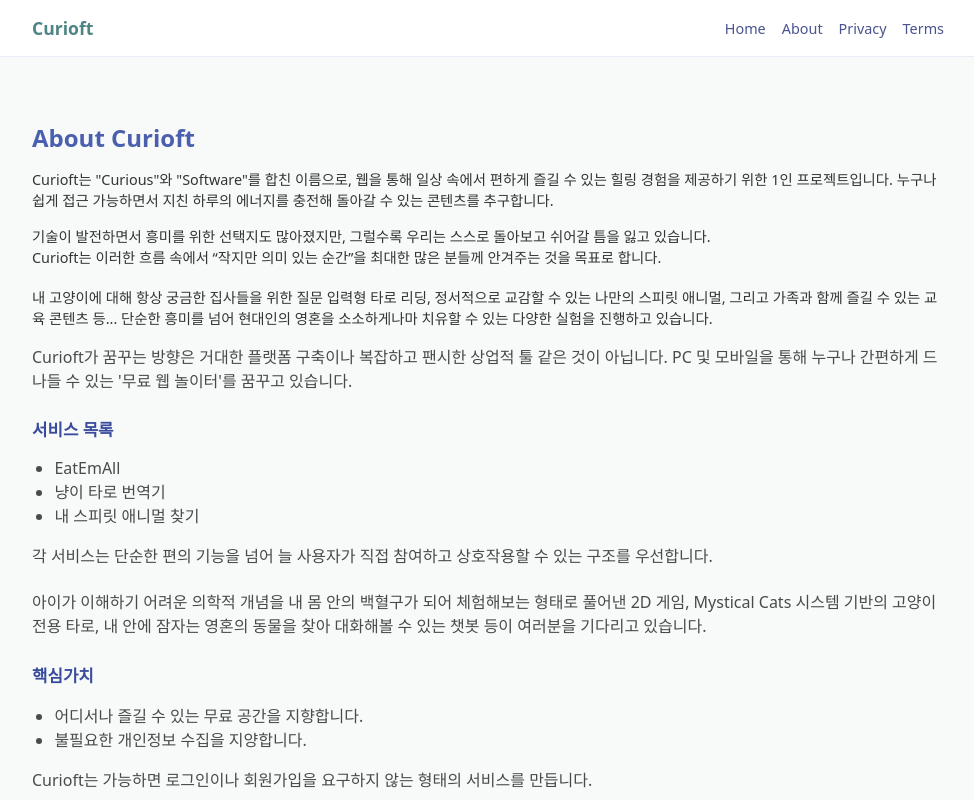
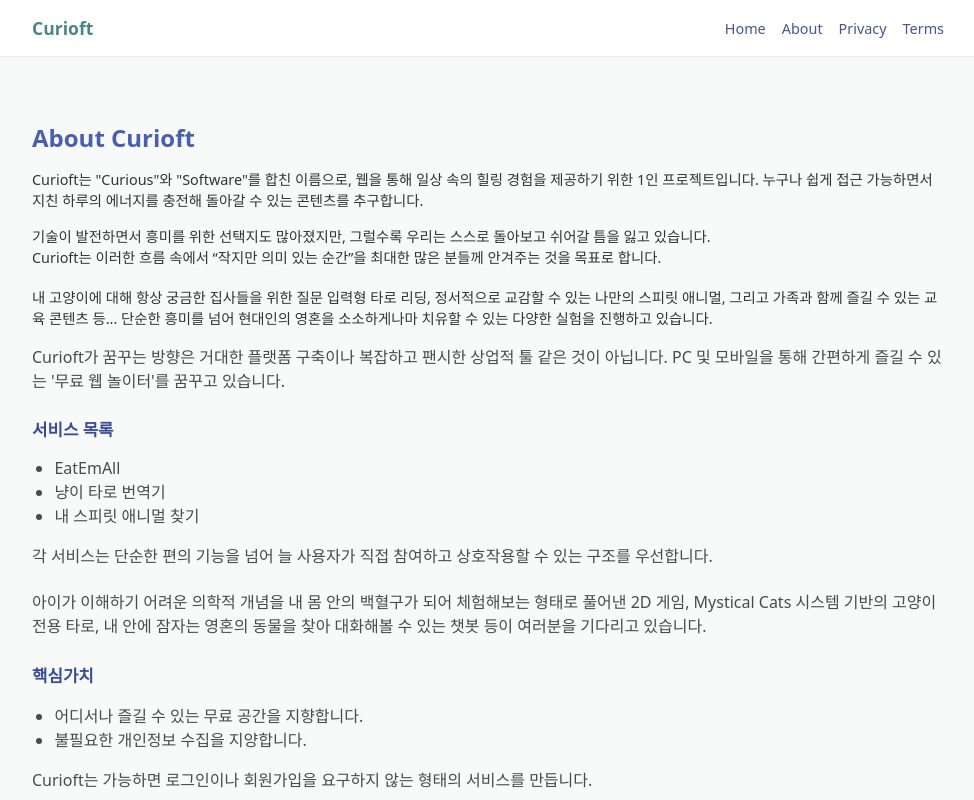
Before and after one commit to pikaak/Curioft_Site, a Next.js app: page /about in a window 1280 px wide. Shown: the top 800 px of the page, without its empty margins (152-1126 px from the left). Built offline with nearby package versions, Linux system fonts and the light colour scheme.

Commit message:
Update about.js

```diff
--- a/pages/about.js
+++ b/pages/about.js
@@ -47,7 +47,7 @@
 
             <p className="legal-note">
               Curioft는 &quot;Curious&quot;와 &quot;Software&quot;를 합친 이름으로,
-              웹을 통해 일상 속에서 편하게 즐길 수 있는 힐링 경험을 제공하기 위한 1인 프로젝트입니다.
+              웹을 통해 일상 속의 힐링 경험을 제공하기 위한 1인 프로젝트입니다.
               누구나 쉽게 접근 가능하면서 지친 하루의 에너지를 충전해 돌아갈 수 있는 콘텐츠를 추구합니다.
             </p>
 
@@ -61,7 +61,7 @@
 
             <p>
               Curioft가 꿈꾸는 방향은 거대한 플랫폼 구축이나 복잡하고 팬시한 상업적 툴 같은 것이 아닙니다.
-              PC 및 모바일을 통해 누구나 간편하게 드나들 수 있는 '무료 웹 놀이터'를 꿈꾸고 있습니다.
+              PC 및 모바일을 통해 간편하게 즐길 수 있는 '무료 웹 놀이터'를 꿈꾸고 있습니다.
             </p>
             {/* ---- 확장된 본문 추가 끝 ---- */}
 
```
